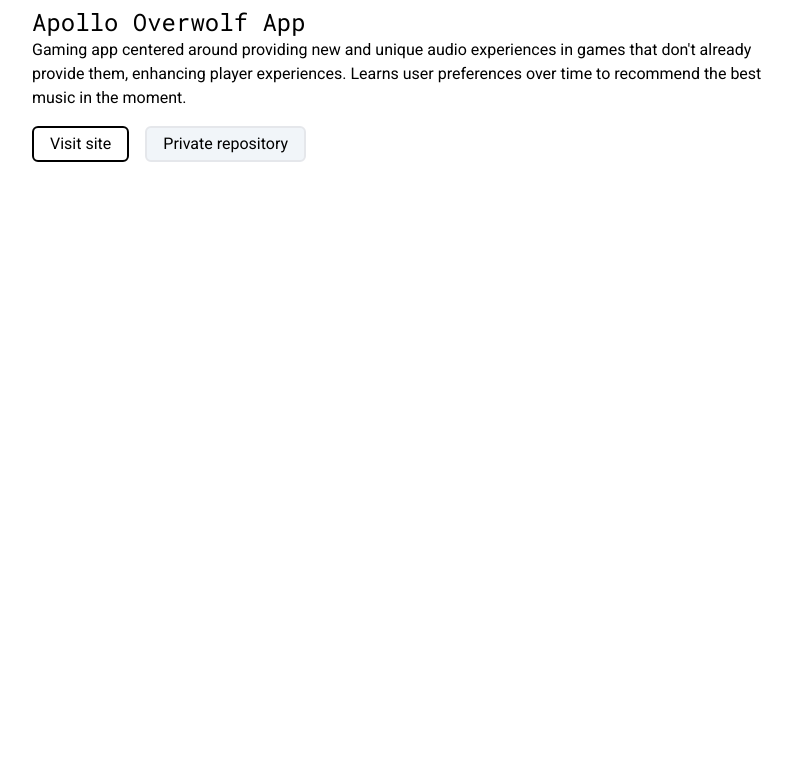
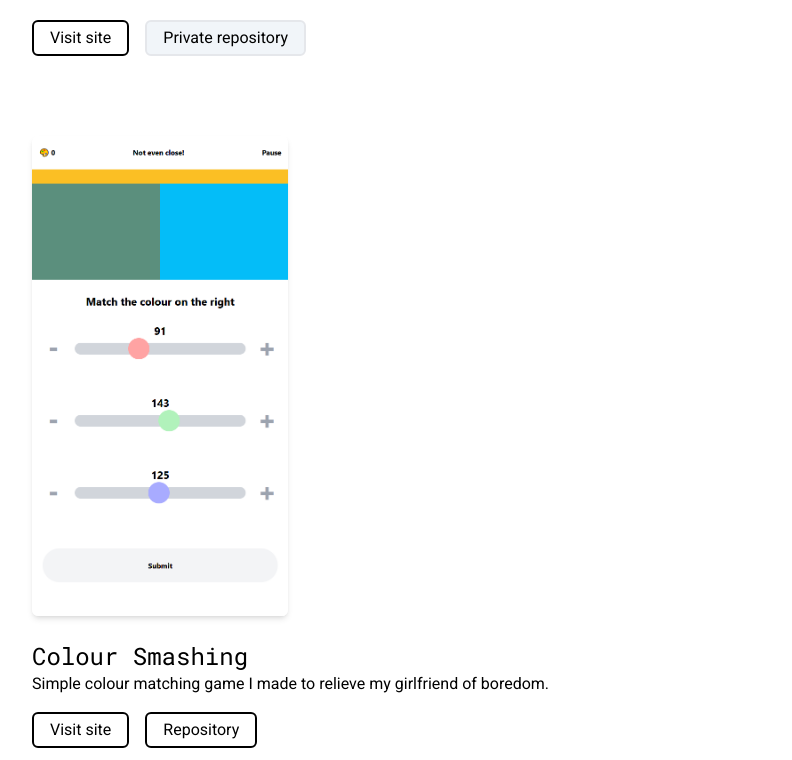
Before and after one commit to tlannigan/portfolio, a Next.js app: page /projects in a window 1280 px wide. Shown: the part 2037-2797 px from the top of the page, without its empty margins (224-1016 px from the left). Before the commit the page ends 2295 px from the top, so only its background shows below. Built offline with nearby package versions, Linux system fonts and the light colour scheme.

Commit message:
Add colour smashing project

```diff
--- a/app/projects/page.tsx
+++ b/app/projects/page.tsx
@@ -4,6 +4,7 @@
 import ordr from '@/public/ordr.png'
 import digYourselfOut from '@/public/digyourselfout.png'
 import apollo from '@/public/apollo.jpg'
+import colourSmashing from '@/public/colour_smashing.png'
 
 export default function ProjectsPage() {
     const page = Page.Projects
@@ -28,6 +29,12 @@
                         name='Apollo Overwolf App'
                         description='Gaming app centered around providing new and unique audio experiences in games that don&apos;t already provide them, enhancing player experiences. Learns user preferences over time to recommend the best music in the moment.'
                         siteUrl='https://www.overwolf.com/app/players_republik-apollo' />
+                    <Project
+                        src={colourSmashing}
+                        name='Colour Smashing'
+                        description='Simple colour matching game I made to relieve my girlfriend of boredom.'
+                        siteUrl='https://tlannigan.github.io/colour-smashing'
+                        sourceUrl='https://github.com/tlannigan/colour-smashing' />
                 </div>
             </div>
         </div>
--- a/components/project.tsx
+++ b/components/project.tsx
@@ -14,7 +14,7 @@
 export default function Project({ src, name, description, siteUrl = '', sourceUrl = '' }: ProjectProps) {
     return (
         <div className="mb-16">
-            <Image src={src} className="shadow-md rounded-md" alt="Dig Yourself Out web app" />
+            <Image src={src} className="shadow-md rounded-md max-h-[30rem] w-auto" alt="Dig Yourself Out web app" />
             <h2 className={`${robotoMono.className} text-2xl mt-6`}>{name}</h2>
             <p className="">{description}</p>
             <div className="flex gap-x-4 my-4">
```
Also changed, not shown: public/colour_smashing.png (added).
